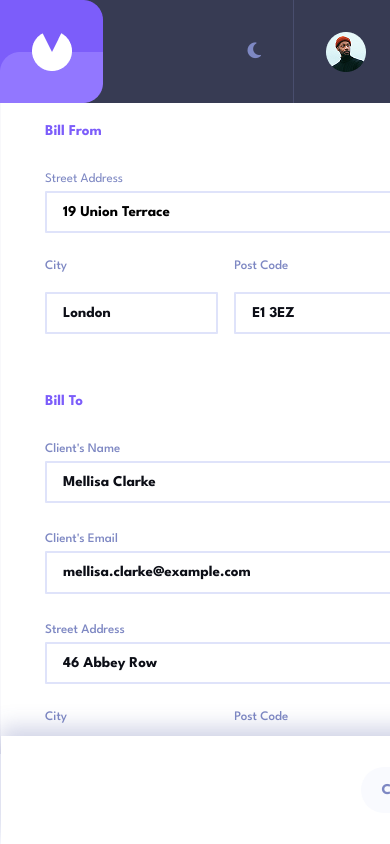
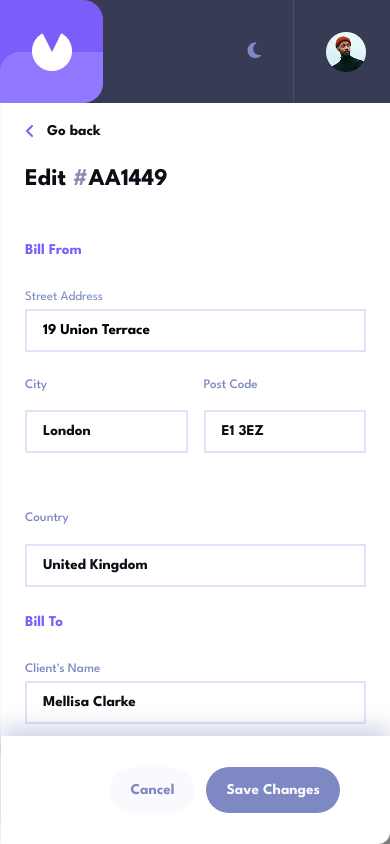
Before and after one commit to NwakanmaEmmanuel/invoice-management-app, a React (Vite) app: page /invoice/AA1449 in a window 390 px wide. Both pictures are taken after a click on the button "Edit". Shown: the top 844 px of the page. Built offline with nearby package versions, Linux system fonts and the light colour scheme.

Commit message:
feat: integrate EmptyInvoice component for better handling of missing invoices; enhance layout and responsiveness in InvoiceForm component

```diff
--- a/src/components/InvoiceForm.tsx
+++ b/src/components/InvoiceForm.tsx
@@ -3,6 +3,7 @@ import { Invoice } from '../types/invoice';
 import {  useState } from 'react';
 import { DayPicker } from "react-day-picker";
 import "react-day-picker/dist/style.css";
+
 
 type InvoiceFormProps = {
 
@@ -308,11 +309,18 @@ function InvoiceForm({invoice, handleUpdateInvoice, handleAddList, setShowForm}:
 
   return (
     <div className='fixed bottom-0 left-[1px] right-0 top-0 bg-black/50 z-50' onClick={() => {  setShowForm(false)}}>
-      <form className='bg-[#FFFFFF]  custom-scrollbar dark:bg-[#141625] flex flex-col absolute top-0 md:left-0 lg:left-[6.4rem] h-screen rounded-tr-[12px] rounded-br-[20px] w-[40rem] z-10  text-black '
+      <form className='bg-[#FFFFFF]  custom-scrollbar dark:bg-[#141625] flex flex-col absolute top-0 md:left-0 lg:left-[6.4rem] h-screen rounded-tr-[12px] rounded-br-[20px] w-full md:w-[38rem] lg:w-[40rem] z-10  text-black '
       onClick={(e) => e.stopPropagation()}
       onSubmit={handleSubmit}
       >
-        <div className='flex-1 overflow-y-auto p-11 custom-scrollbar'>
+        <div className='flex-1 overflow-y-auto p-6 md:p-11 mt-24 md:mt-[100px] lg:mt-0 custom-scrollbar'>
+
+          <div className='flex items-center md:hidden gap-3 mb-5 md:mb-0 cursor-pointer '
+            onClick={ () => setShowForm(false)}
+          >
+            <i className="fa-solid fa-angle-left font-extrabold  text-[#7C5DFA] hover:text-[#9277FF] "></i>
+            <h1 className='text-[15px] text-[#0C0E16] hover:text-[#7E88C3] dark:text-white font-bold'>Go back</h1>
+          </div>
 
         <div className='flex gap-2 mb-11'>
 
@@ -341,13 +349,13 @@ function InvoiceForm({invoice, handleUpdateInvoice, handleAddList, setShowForm}:
             onChange={handleSenderAddressChange}
           />
 
-          <div className='grid grid-cols-3 gap-4 mb-[-1px]'>
+          <div className='grid grid-cols-2 md:grid-cols-3 gap-4 mb-[-1px]'>
             <p className='text-[13px] text-[#7E88C3] mb-4 font-medium dark:text-[#DFE3FA]' >City</p>
             <p className='text-[13px] text-[#7E88C3] mb-4 font-medium dark:text-[#DFE3FA]' >Post Code</p>
-            <p className='text-[13px] text-[#7E88C3] mb-4 font-medium dark:text-[#DFE3FA]' >Country</p>
+            <p className='text-[13px] text-[#7E88C3] mb-4 font-medium dark:text-[#DFE3FA] hidden md:block' >Country</p>
           </div>
 
-          <div className='grid grid-cols-3 gap-4 mb-8'>
+          <div className='grid grid-cols-2 md:grid-cols-3  gap-4 mb-8'>
             <input type="text"
               className='w-full outline-none mb-6 font-bold text-[#0C0E16] dark:bg-[#1E2139] dark:text-white border-[#DFE3FA] border-solid border-2 dark:border-none   rounded-[1px]  text-[15px] px-4 py-2'
               value={formData.senderAddress.city || ''}
@@ -363,10 +371,20 @@ function InvoiceForm({invoice, handleUpdateInvoice, handleAddList, setShowForm}:
                />
 
             <input type="text"
-              className='w-full outline-none mb-6 font-bold text-[#0C0E16] border-[#DFE3FA] border-solid border-2 dark:border-none dark:bg-[#1E2139] dark:text-white  rounded-[1px]  text-[15px] px-4 py-2'
+              className='w-full outline-none hidden md:block mb-6 font-bold text-[#0C0E16] border-[#DFE3FA] border-solid border-2 dark:border-none dark:bg-[#1E2139] dark:text-white  rounded-[1px]  text-[15px] px-4 py-2'
               value={formData.senderAddress.country}
               name='country'
               onChange={handleSenderAddressChange}
+               />
+          </div>
+
+          <div className='block md:hidden'>
+            <p className='text-[13px] text-[#7E88C3] mb-4 font-medium dark:text-[#DFE3FA]' >Country</p>
+            <input type="text"
+              className='w-full outline-none mb-6 font-bold text-[#0C0E16] border-[#DFE3FA] border-solid border-2 dark:border-none dark:bg-[#1E2139] dark:text-white  rounded-[1px]  text-[15px] px-4 py-2'
+              name='country'
+              onChange={handleClientAddressChange}
+              value={formData.clientAddress.country}
                />
           </div>
         </div>
@@ -411,13 +429,13 @@ function InvoiceForm({invoice, handleUpdateInvoice, handleAddList, setShowForm}:
         </div>
 
         <div>
-           <div className='grid grid-cols-3 gap-4 mb-[-1px]'>
+           <div className='grid grid-cols-2 md:grid-cols-3 gap-4 mb-[-1px]'>
               <p className='text-[13px] text-[#7E88C3] mb-4 font-medium dark:text-[#DFE3FA]' >City</p>
               <p className='text-[13px] text-[#7E88C3] mb-4 font-medium dark:text-[#DFE3FA]' >Post Code</p>
-              <p className='text-[13px] text-[#7E88C3] mb-4 font-medium dark:text-[#DFE3FA]' >Country</p>
+              <p className='text-[13px] text-[#7E88C3] mb-4 font-medium dark:text-[#DFE3FA] hidden md:block' >Country</p>
           </div>
 
-          <div className='grid grid-cols-3 gap-4 mb-8'>
+          <div className='grid grid-cols-2 md:grid-cols-3 gap-4 mb-8'>
             <input type="text"
               className={`w-full outline-none mb-6 font-bold text-[#0C0E16] border-[#DFE3FA] border-solid border-2 dark:border-none dark:bg-[#1E2139] dark:text-white  rounded-[1px]  text-[15px] px-4 py-2`}
               name='city'
@@ -433,6 +451,16 @@ function InvoiceForm({invoice, handleUpdateInvoice, handleAddList, setShowForm}:
               />
 
             <input type="text"
+              className='w-full outline-none  hidden md:block mb-6 font-bold text-[#0C0E16] border-[#DFE3FA] border-solid border-2 dark:border-none dark:bg-[#1E2139] dark:text-white  rounded-[1px]  text-[15px] px-4 py-2'
+              name='country'
+              onChange={handleClientAddressChange}
+              value={formData.clientAddress.country}
+               />
+          </div>
+
+          <div className='block md:hidden'>
+            <p className='text-[13px] text-[#7E88C3] mb-4 font-medium dark:text-[#DFE3FA]' >Country</p>
+            <input type="text"
               className='w-full outline-none mb-6 font-bold text-[#0C0E16] border-[#DFE3FA] border-solid border-2 dark:border-none dark:bg-[#1E2139] dark:text-white  rounded-[1px]  text-[15px] px-4 py-2'
               name='country'
               onChange={handleClientAddressChange}
@@ -440,7 +468,7 @@ function InvoiceForm({invoice, handleUpdateInvoice, handleAddList, setShowForm}:
                />
           </div>
 
-           <div className='flex gap-4 '>
+           <div className='flex md:flex-row flex-col gap-4 '>
 
             <div className={`flex flex-col  gap-4 border w-[100%] relative ${isEditing ? 'opacity-50' : ''}`}>
               <p className='text-[13px]  font-medium text-[#7E88C3] dark:text-[#DFE3FA] ' >
@@ -559,7 +587,7 @@ function InvoiceForm({invoice, handleUpdateInvoice, handleAddList, setShowForm}:
 
           <div className='mb-6 relative'>
             <h1 className='text-[18px] font-bold mb-4 text-[#777F98]'>Item List</h1>
-            <div className='grid grid-cols-[200px_50px_100px_80px_10px] mb-4 gap-5'>
+            <div className='md:grid hidden  grid-cols-[200px_50px_100px_80px_10px] mb-4 gap-5'>
               <p className='text-[13px] font-medium text-[#7E88C3] dark:text-[#DFE3FA]'>Item Name</p>
               <p className='text-[13px] font-medium text-[#7E88C3] dark:text-[#DFE3FA]'>Qty.</p>
               <p className='text-[13px] font-medium text-[#7E88C3] dark:text-[#DFE3FA]'>Price</p>
@@ -567,26 +595,62 @@ function InvoiceForm({invoice, handleUpdateInvoice, handleAddList, setShowForm}:
             </div>
 
          {items.map((item, index) => (
-          <div key={index} className='grid grid-cols-[200px_60px_100px_80px_10px] gap-5 mb-5 items-center'>
+          <div key={index} className='grid grid-cols-1 md:grid-cols-[200px_60px_100px_80px_10px] gap-5 mb-5 items-center'>
+
+            {/* Mobile */}
+            <div className='block md:hidden' >
+              <p className='text-[13px] font-medium text-[#7E88C3] dark:text-[#DFE3FA]'>Item Name</p>
               <input type='text'
                 className='w-full outline-none  font-bold text-[#0C0E16] border-[#DFE3FA] border-solid border-2 dark:border-none dark:bg-[#1E2139] dark:text-white  rounded-[1px]  text-[15px] px-4 py-2'
                 value={item.name || ""}
                 onChange={(e) => handleItemChange(index, "name", e.target.value)}
               />
+            </div>
+
+            <div className='flex md:hidden items-center gap-5 justify-center'>
+
+              <label className='text-[13px] font-medium text-[#7E88C3] dark:text-[#DFE3FA]' htmlFor="">Qty.
+                <input type='number'
+                  className='w-full outline-none  font-bold text-[#0C0E16] border-[#DFE3FA] border-solid border-2 dark:border-none dark:bg-[#1E2139] dark:text-white cursor-auto rounded-[1px]  text-[15px] px-2 py-2'
+                  value={item.quantity || ""}
+                  onChange={(e) => handleItemChange(index, "quantity", e.target.value)}
+                />
+              </label>
+
+              <label className='text-[13px] font-medium text-[#7E88C3] dark:text-[#DFE3FA]' htmlFor="">Price
+                <input type='number'
+                  className='w-full  outline-none  font-bold text-[#0C0E16] border-[#DFE3FA] border-solid border-2 dark:border-none dark:bg-[#1E2139] dark:text-white cursor-auto rounded-[1px]  text-[15px] px-2 py-2'
+                  value={item.price || ""}
+                  onChange={(e) => {handleItemChange(index, "price", e.target.value)}}
+                />
+              </label>
+
+              <label className='text-[13px] font-medium text-[#7E88C3] dark:text-[#DFE3FA]' htmlFor="">Total
+                <p className='font-bold text-[15px] p-2 text-[#888EB0]'>{(item.total || 0).toFixed(2)}</p>
+              </label>
+
+              <i onClick={() => deleteItem(index)} className="fa-solid fa-trash mt-4 text-[#888EB0] hover:text-[#EC5757] cursor-pointer "></i>
+            </div>
+
+              <input type='text'
+                className='w-full hidden md:block outline-none  font-bold text-[#0C0E16] border-[#DFE3FA] border-solid border-2 dark:border-none dark:bg-[#1E2139] dark:text-white  rounded-[1px]  text-[15px] px-4 py-2'
+                value={item.name || ""}
+                onChange={(e) => handleItemChange(index, "name", e.target.value)}
+              />
 
               <input type='number'
-                className='w-full outline-none  font-bold text-[#0C0E16] border-[#DFE3FA] border-solid border-2 dark:border-none dark:bg-[#1E2139] dark:text-white cursor-auto rounded-[1px]  text-[15px] px-2 py-2'
+                className='w-full hidden md:block outline-none  font-bold text-[#0C0E16] border-[#DFE3FA] border-solid border-2 dark:border-none dark:bg-[#1E2139] dark:text-white cursor-auto rounded-[1px]  text-[15px] px-2 py-2'
                 value={item.quantity || ""}
                 onChange={(e) => handleItemChange(index, "quantity", e.target.value)}
               />
 
               <input type='number'
-                className='w-full outline-none  font-bold text-[#0C0E16] border-[#DFE3FA] border-solid border-2 dark:border-none dark:bg-[#1E2139] dark:text-white cursor-auto rounded-[1px]  text-[15px] px-2 py-2'
+                className='w-full hidden md:block outline-none  font-bold text-[#0C0E16] border-[#DFE3FA] border-solid border-2 dark:border-none dark:bg-[#1E2139] dark:text-white cursor-auto rounded-[1px]  text-[15px] px-2 py-2'
                 value={item.price || ""}
                 onChange={(e) => {handleItemChange(index, "price", e.target.value)}}
               />
-              <p className='font-bold text-[15px] text-[#888EB0]'>£ {(item.total || 0).toFixed(2)}</p>
-              <i onClick={() => deleteItem(index)} className="fa-solid fa-trash text-[#888EB0] hover:text-[#EC5757] cursor-pointer "></i>
+              <p className='font-bold hidden md:block text-[15px] text-[#888EB0]'>£ {(item.total || 0).toFixed(2)}</p>
+              <i onClick={() => deleteItem(index)} className="fa-solid fa-trash hidden md:block text-[#888EB0] hover:text-[#EC5757] cursor-pointer "></i>
             </div>
          ))}
 
@@ -624,7 +688,7 @@ function InvoiceForm({invoice, handleUpdateInvoice, handleAddList, setShowForm}:
 
         <div>
           {isEditing ? (
-            <div className='mt-auto left-[103px] w-[40rem] shadow-[-1px_-9px_20px_0px_#48549F40]'>
+            <div className='mt-auto left-[103px] w-full md:w-[40rem] shadow-[-1px_-9px_20px_0px_#48549F40]'>
               <div className='flex py-[31px] px-[50px]  w-full justify-end  bg-[#FFFFFF] dark:bg-[#1E2139] p-4 gap-3 rounded-br-[12px] rounded-tr-[20px] '>
                 <button
                   onClick={() => setShowForm(false)}
@@ -645,21 +709,21 @@ function InvoiceForm({invoice, handleUpdateInvoice, handleAddList, setShowForm}:
             ) : (
 
               <div className='mt-auto left-[88px] w-[full]  shadow-[-1px_-9px_20px_0px_#48549F40] '>
-                <div className='flex py-[31px] px-[50px]  w-full justify-between bg-[#FFFFFF] dark:bg-[#1E2139] p-4   rounded-br-[12px] rounded-tr-[20px] gap-[9rem] '>
+                <div className='flex px-4 py-5 lg:py-[31px] lg:px-[50px]  w-full justify-between bg-[#FFFFFF] dark:bg-[#1E2139]  rounded-br-[12px] rounded-tr-[20px] gap-0 lg:gap-[9rem] '>
                   <button
                     onClick={() => setShowForm(false)}
-                    className='text-[15px] bg-[#F9FAFE] text-[#7E88C3] dark:bg-[#F9FAFE] dark:text-[#7E88C3] rounded-3xl py-3 px-5 font-bold'>Discard</button>
-                  <div>
+                    className='text-[15px] bg-[#F9FAFE] text-[#7E88C3] dark:bg-[#F9FAFE] dark:text-[#7E88C3] rounded-3xl py-4 px-[12px] font-bold'>Discard</button>
+                  <div className='flex'>
                     <button
                       onClick={() => handleSaveAsDraft()}
                       type='submit'
-                      className='bg-[#373B53] dark:bg-[#373B53] dark:text-[#DFE3FA] hover:bg-[#0C0E16] dark:hover:bg-[#1E2139] dark:hover:text-[#DFE3FA] rounded-3xl py-3 px-5 font-bold text-[15px] text-[#888EB0]'
+                      className='bg-[#373B53] dark:bg-[#373B53] dark:text-[#DFE3FA] hover:bg-[#0C0E16] dark:hover:bg-[#1E2139] dark:hover:text-[#DFE3FA] rounded-3xl py-4 px-[12px] font-bold text-[15px] text-[#888EB0]'
                     >
                       Save as Draft
                     </button>
                     <button
                       type='submit'
-                      className='text-[15px] text-[#F9FAFE] bg-[#7E88C3] dark:bg-[#7C5DFA] hover:bg-[#9277FF] dark:text-white rounded-3xl py-3 px-5 font-bold ml-[10px]'
+                      className='text-[15px] text-[#F9FAFE] bg-[#7E88C3] dark:bg-[#7C5DFA] hover:bg-[#9277FF] dark:text-white rounded-3xl py-4 px-[12px] font-bold ml-[10px]'
                     >
                       Save and Send
                     </button>
```
Also changed, not shown: src/components/InvoiceDetails.tsx (+4 -3 lines).
